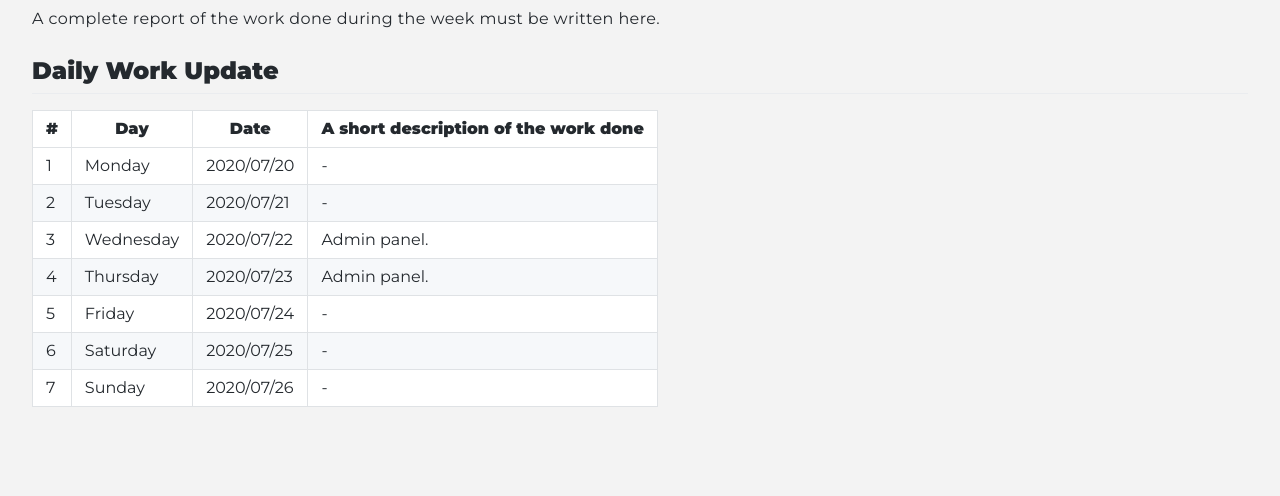
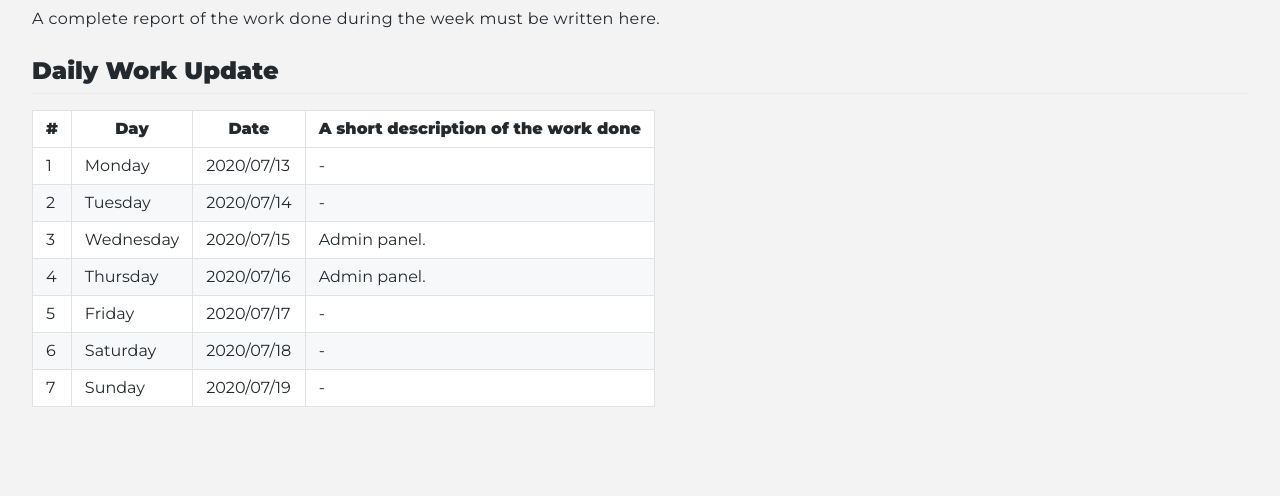
Before and after one commit to cdli-gh/blog, a Jekyll site: the page built from _blog/gsoc20/mobile_app/posts/08_week7.md, in a window 1280 px wide. Shown: the part 659-1155 px from the top of the page. Built offline with Jekyll 4.4.1, drawn with Linux system fonts in a browser that asks for light colours; Markdown is read by kramdown in place of the engine named in the settings.

Commit message:
Update 08_week7.md

```diff
--- a/_blog/gsoc20/mobile_app/posts/08_week7.md
+++ b/_blog/gsoc20/mobile_app/posts/08_week7.md
@@ -21,10 +21,10 @@
 
 |\#|Day|Date|A short description of the work done|
 |---	|---	|---	|---	|
-|1   	| Monday 	|   2020/07/20	|-   	|
-|2   	| Tuesday  	|   2020/07/21	|-   	|
-|3   	| Wednesday  	|  2020/07/22 	|Admin panel.   	|
-|4   	| Thursday  	|   2020/07/23	|Admin panel.   	|
-|5   	| Friday  	|   2020/07/24	|-   	|
-|6   	| Saturday  	|   2020/07/25	|-   	|
-|7   	| Sunday  	|   2020/07/26	|-   	|
+|1   	| Monday 	|   2020/07/13	|-   	|
+|2   	| Tuesday  	|   2020/07/14	|-   	|
+|3   	| Wednesday  	|  2020/07/15 	|Admin panel.   	|
+|4   	| Thursday  	|   2020/07/16	|Admin panel.   	|
+|5   	| Friday  	|   2020/07/17	|-   	|
+|6   	| Saturday  	|   2020/07/18	|-   	|
+|7   	| Sunday  	|   2020/07/19	|-   	|
```
